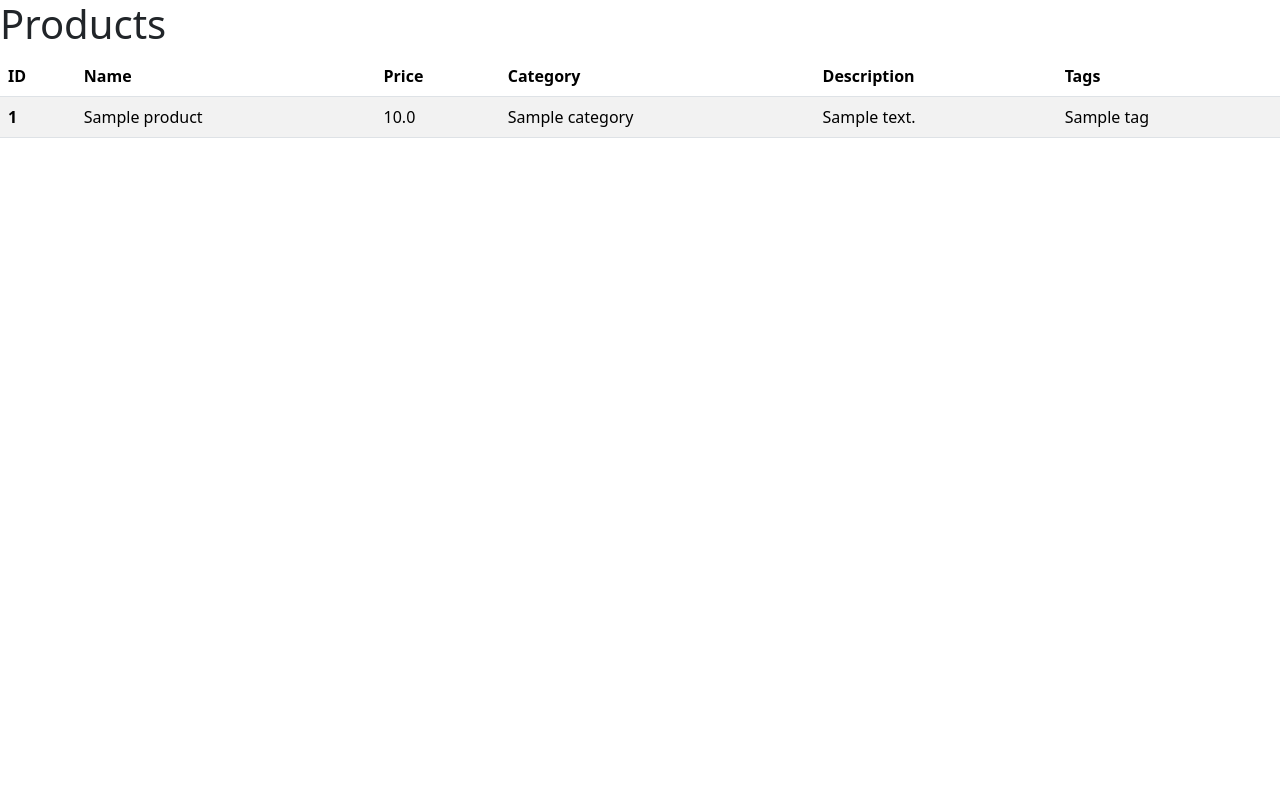
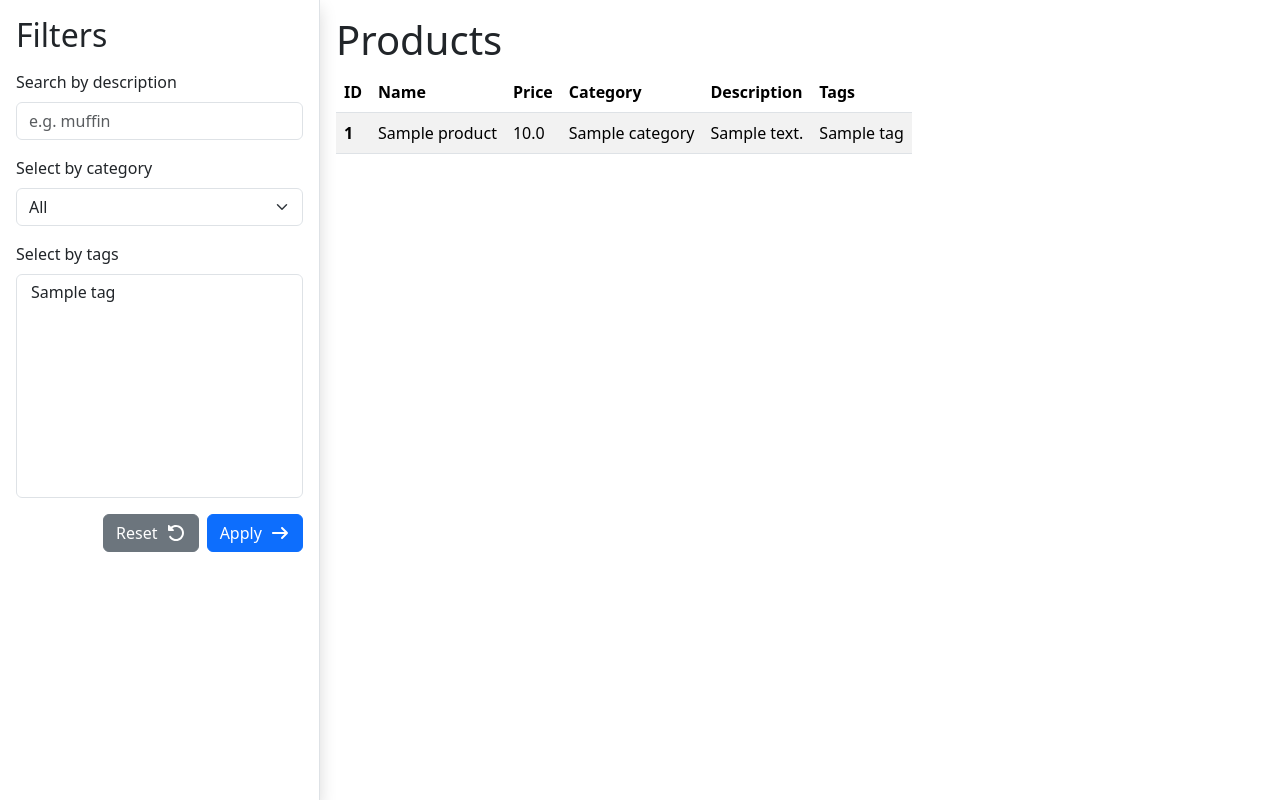
Before and after one commit to toanhminh0412/remarcable-django-assignment, a Django app: page / in a window 1280 px wide. Run offline with Django 5.2, Linux system fonts and the light colour scheme; tables that the repository leaves empty hold one stand-in row (values such as "Sample post"); parts of the project's set-up code (start-up, migrations or seed data) failed here and were passed over; some libraries are stand-ins or nearby versions.

Commit message:
Implement searching and filtering functionalities

```diff
--- a/products/templates/index.html
+++ b/products/templates/index.html
@@ -11,14 +11,82 @@
     <!-- Font Awesome -->
     <link rel="stylesheet" href="https://cdnjs.cloudflare.com/ajax/libs/font-awesome/7.0.1/css/all.min.css" integrity="sha512-2SwdPD6INVrV/lHTZbO2nodKhrnDdJK9/kg2XD1r9uGqPo1cUbujc+IYdlYdEErWNu69gVcYgdxlmVmzTWnetw==" crossorigin="anonymous" referrerpolicy="no-referrer" />
     <script src="https://cdnjs.cloudflare.com/ajax/libs/font-awesome/7.0.1/js/all.min.js" integrity="sha512-6BTOlkauINO65nLhXhthZMtepgJSghyimIalb+crKRPhvhmsCdnIuGcVbR5/aQY2A+260iC1OPy1oCdB6pSSwQ==" crossorigin="anonymous" referrerpolicy="no-referrer"></script>
+
+    {% comment %}
+    I'm aware that inline-styling is not ideal. However, since frontend is important for this assignment,
+    I will use inline-styling to streamline development.
+    {% endcomment %}
+    <style>
+      aside {
+        width: 20rem;
+        max-height: 100vh;
+      }
+
+      #data-display {
+        margin-left: 20rem;
+      }
+
+      select[name="tags"] {
+        height: 14rem;
+      }
+    </style>
   </head>
 
   <body>
+    <main class="d-flex flex-row">
+      <aside class="shadow p-3 border-end position-fixed top-0 bottom-0">
+        <h2>Filters</h2>
 
-    <main>
+        <form>
+          <div class="my-3">
+            <label for="description" class="form-label">Search by description</label>
+            <input
+              type="text"
+              name="description"
+              class="form-control"
+              id="description"
+              placeholder="e.g. muffin"
+              {% if searched_description %}value="{{ searched_description }}"{% endif %}
+            >
+          </div>
+
+          <div class="my-3">
+            <label for="category" class="form-label">Select by category</label>
+            <select class="form-select" name="category" aria-label="Select by category">
+              <option value="0" selected>All</option>
+              {% for category in categories %}
+                <option value="{{ category.id }}" {% if category.id == searched_category %}selected{% endif %}>{{ category }}</option>
+              {% endfor %}
+            </select>
+          </div>
+
+          <div class="my-3">
+            <label for="tags" class="form-label">Select by tags</label>
+            <select class="form-select" name="tags" aria-label="Select by tags" multiple>
+              {% for tag in tags %}
+                <option value="{{ tag.id }}" {% if tag.id in searched_tags %}selected{% endif %}>{{ tag }}</option>
+              {% endfor %}
+            </select>
+          </div>
+
+          <div class="d-flex flex-row align-items-center justify-content-end gap-2 mt-3">
+            <a href="{% url 'index' %}" class="btn btn-secondary">
+              Reset
+              <i class="fa-solid fa-rotate-left ms-1"></i>
+            </a>
+            <button type="submit" class="btn btn-primary">
+              Apply
+              <i class="fa-solid fa-arrow-right ms-1"></i>
+            </button>
+          </div>
+
+        </form>
+      </aside>
+
+      <div id="data-display" class="p-3">
         <h1>Products</h1>
 
-      <table class="table table-striped">
+        <table class="table table-striped" style="width: 100%;">
           <thead>
             <tr>
               <th scope="col">ID</th>
@@ -42,6 +110,7 @@
             {% endfor %}
           </tbody>
         </table>
+      </div>
     </main>
   </body>
 </html>
--- a/products/views.py
+++ b/products/views.py
@@ -1,4 +1,5 @@
 from django.views.generic import TemplateView
+from django.db.models import Count, Q
 from .models import Category, Tag, Product
 
 class IndexView(TemplateView):
@@ -9,7 +10,51 @@ class IndexView(TemplateView):
 
     def get_context_data(self, **kwargs):
         context = super().get_context_data(**kwargs)
-        context['products'] = (
-            Product.objects.all().prefetch_related('tag').select_related('category')
-        )
+        description = self.request.GET.get('description', '')
+
+        # Handle case when category is not a number
+        category = 0
+        try:
+            category = int(self.request.GET.get('category', 0))
+        except ValueError:
+            category = 0
+
+        # Handle case when a tag is not a number
+        tags = self.request.GET.getlist('tags', [])
+        processed_tags = []
+        for tag in tags:
+            try:
+                processed_tags.append(int(tag))
+            except ValueError:
+                continue
+        tags = processed_tags
+
+        # Initial query
+        # Using prefetch_related and select_related to avoid extra database queries on
+        # when accessing tag and category's fields later on
+        query = Product.objects.prefetch_related('tag').select_related('category')
+
+        # Filters applied
+        if description or category or tags:
+            if description:
+                query = query.filter(description__icontains=description)
+            if category:
+                query = query.filter(category__id=category)
+
+            # Assuming getting all products that have all searched tags
+            if tags:
+                query = (
+                    query.filter(tag__id__in=tags)
+                    .annotate(num_tags=Count("tag", filter=Q(tag__id__in=tags), distinct=True))
+                    .filter(num_tags=len(tags))
+                )
+
+        # Context variables used for template
+        context["products"] = query
+        context["categories"] = Category.objects.all()
+        context["tags"] = Tag.objects.all()
+
+        context["searched_description"] = description
+        context["searched_category"] = category
+        context["searched_tags"] = tags
         return context
```
Lines whose indentation alone changed are shown as unchanged.
